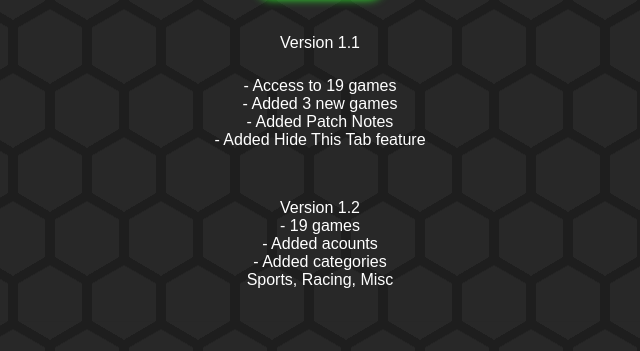
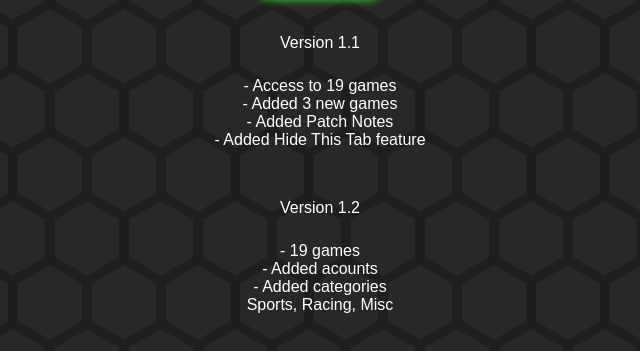
Before and after one commit to rydrweb/notes, a plain HTML site: page index.html in a window 1280 px wide. Shown: the part 191-542 px from the top of the page, without its empty margins (320-960 px from the left). Drawn offline with Linux system fonts and the light colour scheme.

Commit message:
Update index.html

```diff
--- a/index.html
+++ b/index.html
@@ -85,7 +85,7 @@
         <p>- Added Patch Notes</p>
         <p>- Added Hide This Tab feature</p>
         <p style="margin-top: 50px;">Version 1.2</p>
-        <p>- 19 games</p>
+        <p style="margin-top: 25px;">- 19 games</p>
         <p>- Added acounts</p>
         <p>- Added categories</p>
         <p>Sports, Racing, Misc</p>
```
